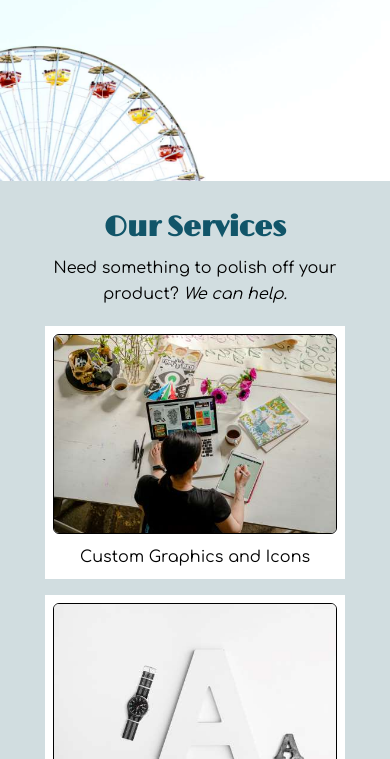
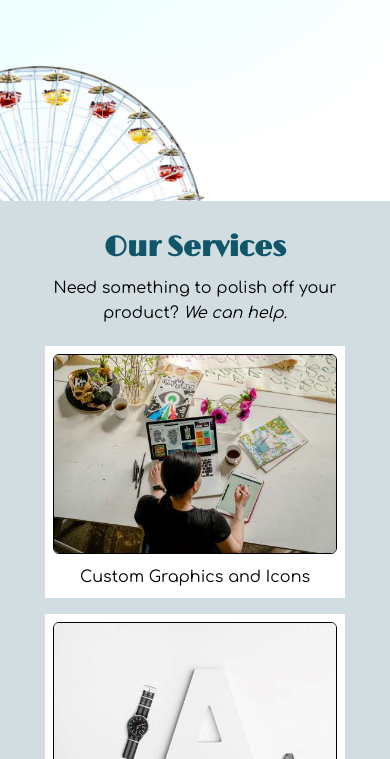
Before and after one commit to AmyHol/SunnySideUp, a plain HTML site: page index.html in a window 390 px wide. Shown: the part 254-1013 px from the top of the page. Drawn offline with nearby package versions, Linux system fonts and the light colour scheme.

Commit message:
adjustment to body margin-top
push everything down a bit more so that it looks ok on small screens.

```diff
--- a/styles.css
+++ b/styles.css
@@ -12,7 +12,7 @@ html {
 
 body {
     background-color: hsla(0, 0%, 100%, 0.9);
-    margin-top: 2.2rem; /* off set for fixed header */
+    margin-top: 55px; /* off set for fixed header */
 }
 
 section {
```
